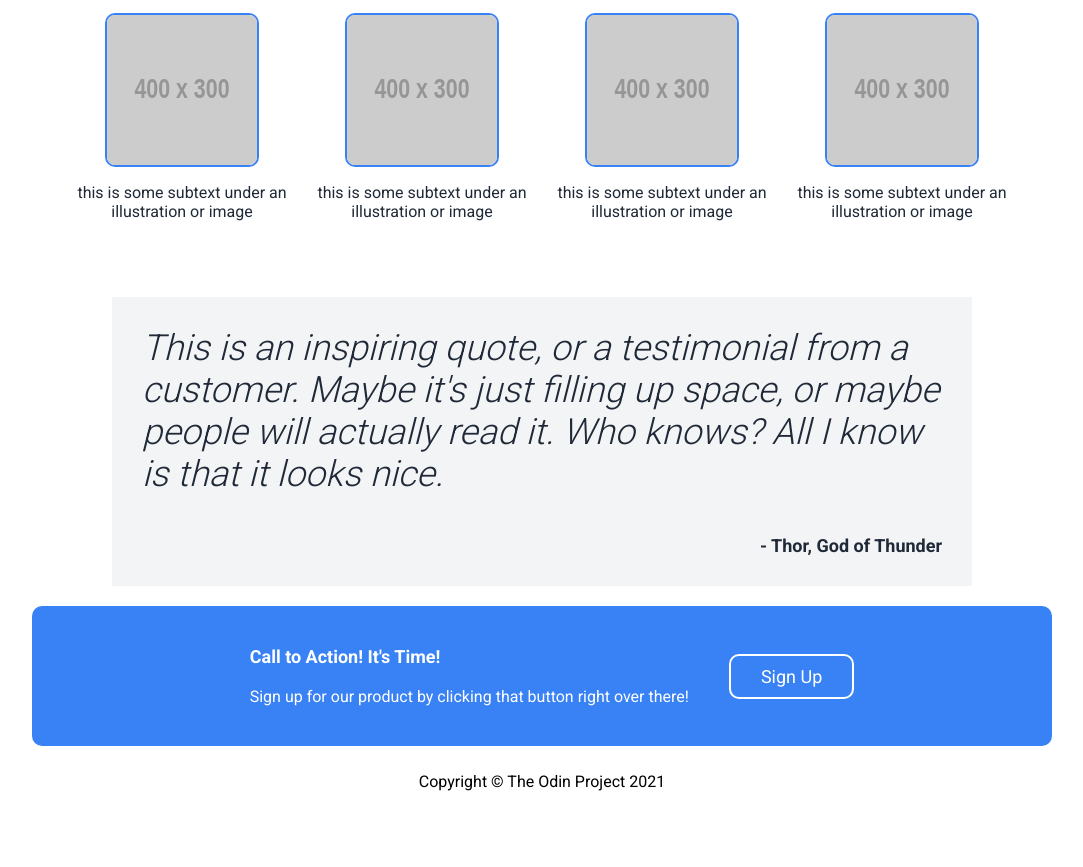
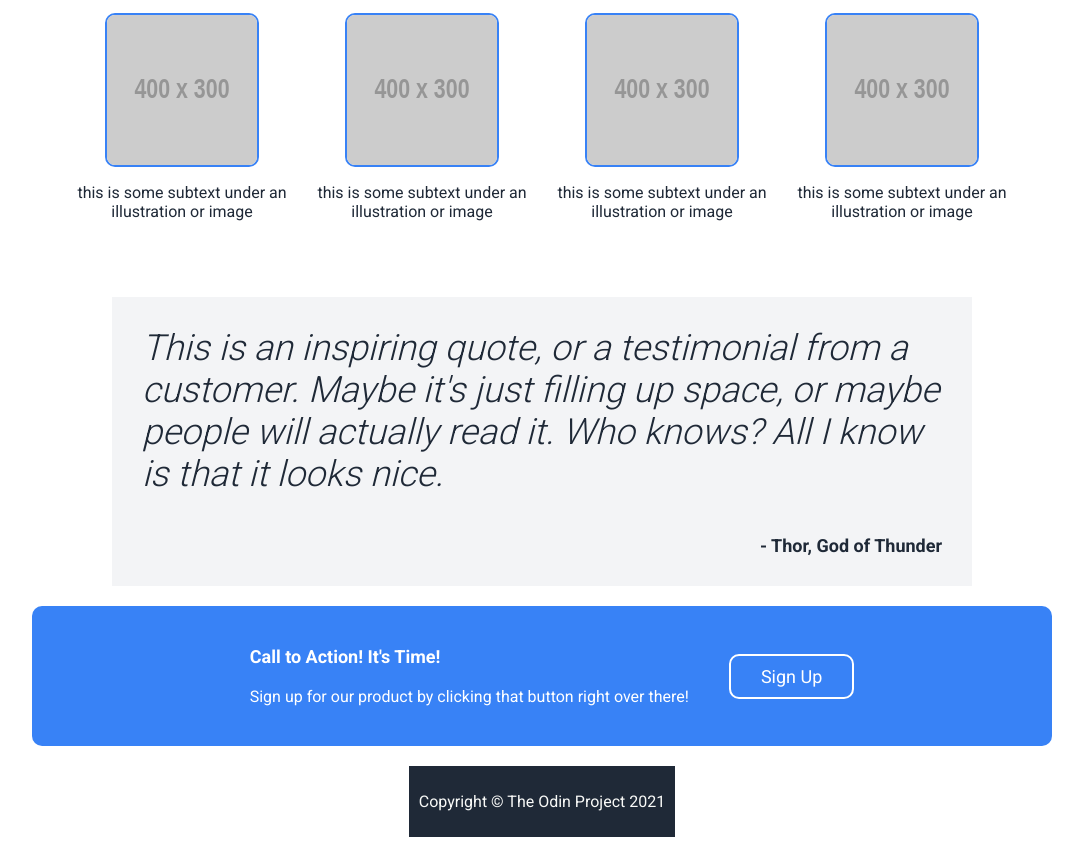
Before and after one commit to pi3ngineergirlx/odin-landing-page, a plain HTML site: page index.html in a window 1280 px wide. Shown: the part 631-1498 px from the top of the page, without its empty margins (98-1181 px from the left). Before the commit the page ends 1458 px from the top, so only its background shows below. Drawn offline with Linux system fonts and the light colour scheme; placeholder pictures from the web are drawn by us.

Commit message:
style footer

```diff
--- a/styles.css
+++ b/styles.css
@@ -256,3 +256,19 @@ button {
     border: 2px solid white;
     border-radius: 10px;
 }
+
+/* FOOTER */
+/* footer */
+.footer {
+    /* layout */
+    padding: 10px;
+    margin: 10px;
+    /* colors */
+    background-color: #1F2937;
+    color: #F9FAF8;
+    /* flexbox */
+    display: flex;
+    flex-direction: column;
+    align-items: center;
+    justify-content: center;
+}
```
